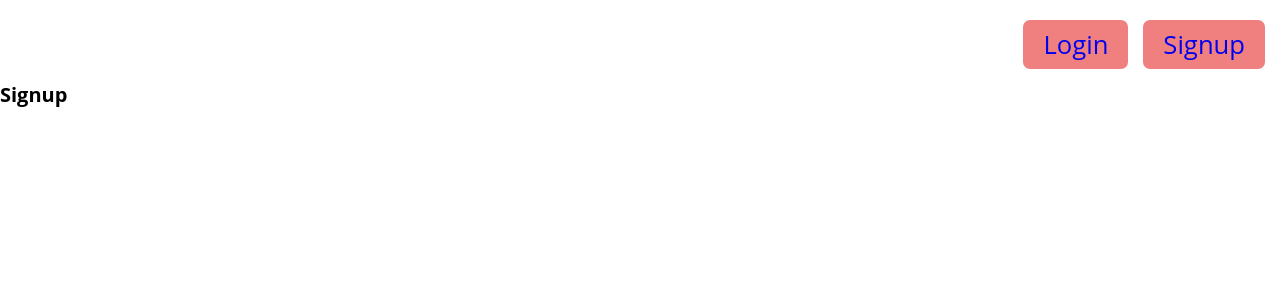
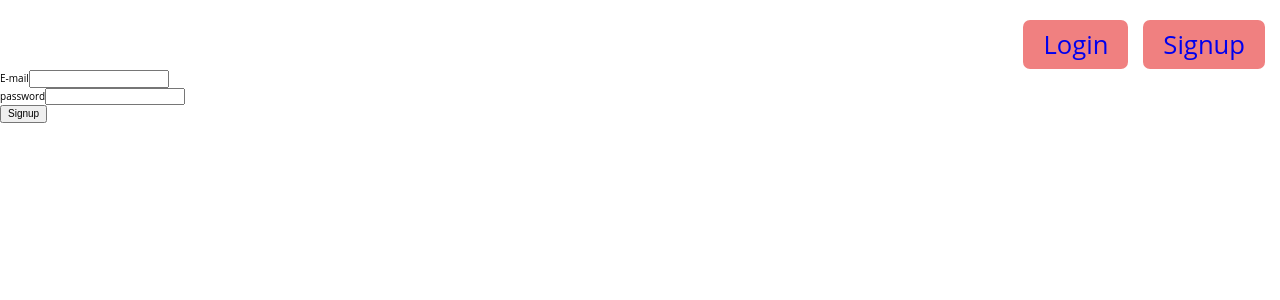
Before and after one commit to JayBee007/fullStackTodoApp, a React (Create React App) app in the folder client/: page /signup in a window 1280 px wide. Shown: the top 300 px of the page. Built offline with nearby package versions, Linux system fonts and the light colour scheme.

Commit message:
add login and signup forms

```diff
--- a/client/package.json
+++ b/client/package.json
@@ -5,7 +5,10 @@
   "dependencies": {
     "react": "^16.0.0",
     "react-dom": "^16.0.0",
-    "react-router-dom": "^4.2.2"
+    "react-redux": "^5.0.6",
+    "react-router-dom": "^4.2.2",
+    "redux": "^3.7.2",
+    "redux-form": "^7.0.4"
   },
   "devDependencies": {
     "react-scripts": "1.0.14"
--- a/client/public/index.html
+++ b/client/public/index.html
@@ -8,7 +8,7 @@
       manifest.json provides metadata used when your web app is added to the
       homescreen on Android. See https://developers.google.com/web/fundamentals/engage-and-retain/web-app-manifest/
     -->
-
+    <link rel="icon" href="favicon.ico" type="image/x-icon"/>
     <!--
       Notice the use of %PUBLIC_URL% in the tags above.
       It will be replaced with the URL of the `public` folder during the build.
--- a/client/src/components/Login/Login.js
+++ b/client/src/components/Login/Login.js
@@ -1,9 +1,16 @@
 import React from 'react';
+import LoginForm from './LoginForm';
 
-function Login() {
-  return (
-    <h1>Login</h1>
-  )
+class Login extends React.Component {
+  submit = (values) => {
+    console.log(values);
+  }
+
+  render() {
+    return (
+      <LoginForm onSubmit={this.submit} />
+    )
+  }
 }
 
 export default Login;
--- /dev/null
+++ b/client/src/components/Login/LoginForm.js
@@ -0,0 +1,28 @@
+import React from 'react';
+import {Field, reduxForm} from 'redux-form';
+
+let LoginForm = props => {
+  const {handleSubmit,submit} = props;
+
+  return (
+    <form onSubmit={handleSubmit(submit)}>
+      <div>
+        <label htmlFor="email">E-mail</label>
+        <Field name="email" component="input" type="text" />
+      </div>
+
+      <div>
+        <label htmlFor="password">password</label>
+        <Field name="password" component="input" type="password" />
+      </div>
+
+      <button type="submit">Login</button>
+    </form>
+  )
+}
+
+LoginForm = reduxForm({
+  form: 'loginForm'
+})(LoginForm)
+
+export default LoginForm;
--- a/client/src/components/Signup/Signup.js
+++ b/client/src/components/Signup/Signup.js
@@ -1,9 +1,16 @@
 import React from 'react';
+import SignupForm from './SignupForm';
 
-function Signup() {
-  return (
-    <h1>Signup</h1>
-  )
+class Signup extends React.Component {
+  submit = (values) => {
+    console.log(values);
+  }
+
+  render() {
+    return (
+      <SignupForm onSubmit={this.submit} />
+    )
+  }
 }
 
 export default Signup;
--- /dev/null
+++ b/client/src/components/Signup/SignupForm.js
@@ -0,0 +1,28 @@
+import React from 'react';
+import {Field, reduxForm} from 'redux-form';
+
+let SignupForm = props => {
+  const {handleSubmit} = props;
+
+  return (
+    <form onSubmit={handleSubmit}>
+      <div>
+        <label htmlFor="email">E-mail</label>
+        <Field name="email" component="input" type="text" />
+      </div>
+
+      <div>
+        <label htmlFor="password">password</label>
+        <Field name="password" component="input" type="password" />
+      </div>
+
+      <button type="submit">Signup</button>
+    </form>
+  )
+}
+
+SignupForm = reduxForm({
+  form: 'signupForm'
+})(SignupForm)
+
+export default SignupForm;
--- a/client/src/index.css
+++ b/client/src/index.css
@@ -1,3 +1,7 @@
+html,body{
+  width:100%;
+  height: 100%;
+}
 body {
   font-family:'Open Sans';
   font-size: 10px;
--- a/client/src/index.js
+++ b/client/src/index.js
@@ -1,13 +1,22 @@
 import React from 'react';
 import ReactDOM from 'react-dom';
+import {Provider} from 'react-redux';
+import {createStore} from 'redux';
 import { BrowserRouter } from 'react-router-dom';
+
+import state from './redux/reducers';
 import './index.css';
 import App from './components/App/App';
 import registerServiceWorker from './registerServiceWorker';
 
+let store = createStore(state, window.__REDUX_DEVTOOLS_EXTENSION__ && window.__REDUX_DEVTOOLS_EXTENSION__());
+
+window.store = store;
 ReactDOM.render(
-  <BrowserRouter>
-    <App />
-  </BrowserRouter>
+  <Provider store={store}>
+    <BrowserRouter>
+      <App />
+    </BrowserRouter>
+  </Provider>
   , document.getElementById('root'));
 registerServiceWorker();
--- /dev/null
+++ b/client/src/redux/constants.js
@@ -0,0 +1,5 @@
+const C = {
+  'ADD_TODO': 'ADD_TODO'
+}
+
+export default C
--- /dev/null
+++ b/client/src/redux/reducers.js
@@ -0,0 +1,20 @@
+import {combineReducers} from 'redux';
+import {reducer as formReducer} from 'redux-form';
+import C from './constants';
+
+
+const todos = (state = [], action) => {
+  switch (action.type) {
+    case C.ADD_TODO:
+      return {...state, text:action.text}
+    default:
+      return state;
+  }
+}
+
+const rootReducer = combineReducers({
+  form: formReducer,
+  todos
+});
+
+export default rootReducer;
```
Also changed, not shown: client/src/redux/actions.js (added, +8 -0 lines), 2 other files (tests, documents, lock files or other folders).
